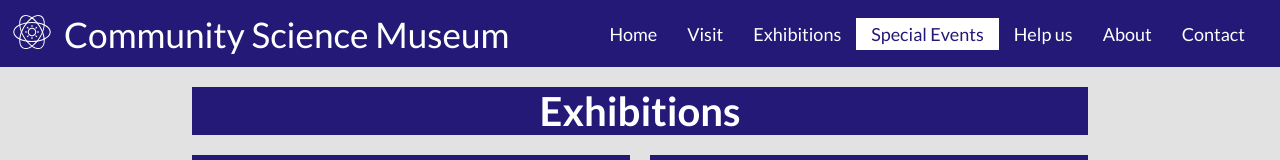
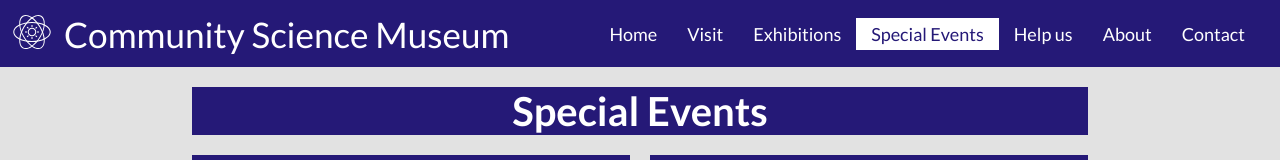
Before and after one commit to jonnebonde/Semester-Project-1, a plain HTML site: page specialevents.html in a window 1280 px wide. Shown: the top 160 px of the page. Drawn offline with Linux system fonts and the light colour scheme.

Commit message:
Co-authored-by: Espen Sørby <cy465@rikstv.no>

```diff
--- a/specialevents.html
+++ b/specialevents.html
@@ -43,7 +43,7 @@
 <main>
     <div class="special_events_group">
         <div class="exhib_h1">
-            <h1>Exhibitions</h1>
+            <h1>Special Events</h1>
         </div>
         <div class="professor">
             <img src="/images/Exhibitions_img/Professor_sheila.jpg" alt="profile image of Professor sheila in a jetsuit and sunglasses">
```
